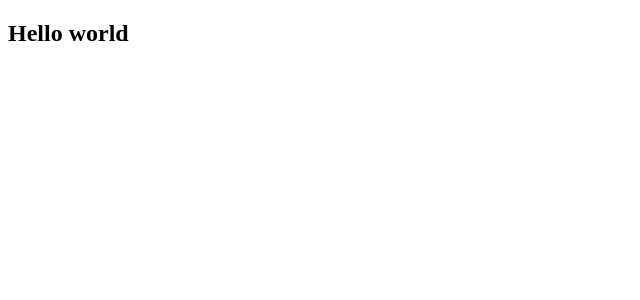
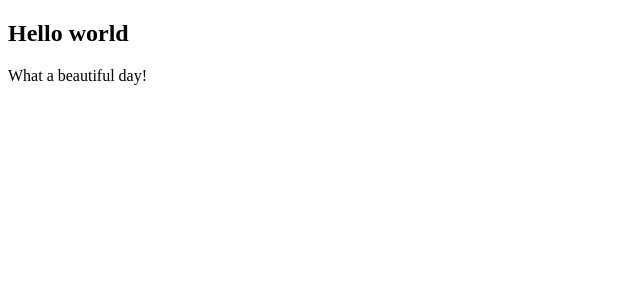
Before and after one commit to St3fan097/react_es, a React (Vite) app in the folder react-es_1/: page / in a window 1280 px wide. Shown: the top 300 px of the page, without its empty margins (0-640 px from the left). Built offline with nearby package versions, Linux system fonts and the light colour scheme.

Commit message:
exercise-2

```diff
--- /dev/null
+++ b/react-es_1/src/bellaGiornata.jsx
@@ -0,0 +1,3 @@
+export function BellaGiornata () {
+    return <p>What a beautiful day!</p>
+}
--- a/react-es_1/src/hello.jsx
+++ b/react-es_1/src/hello.jsx
@@ -1,3 +1,8 @@
+import { BellaGiornata } from "./bellaGiornata";
+
 export function HelloWorld () {
-    return <h2>Hello world</h2>
+    return <div>
+    <h2>Hello world</h2>
+    <BellaGiornata/>
+    </div>
 }
```
